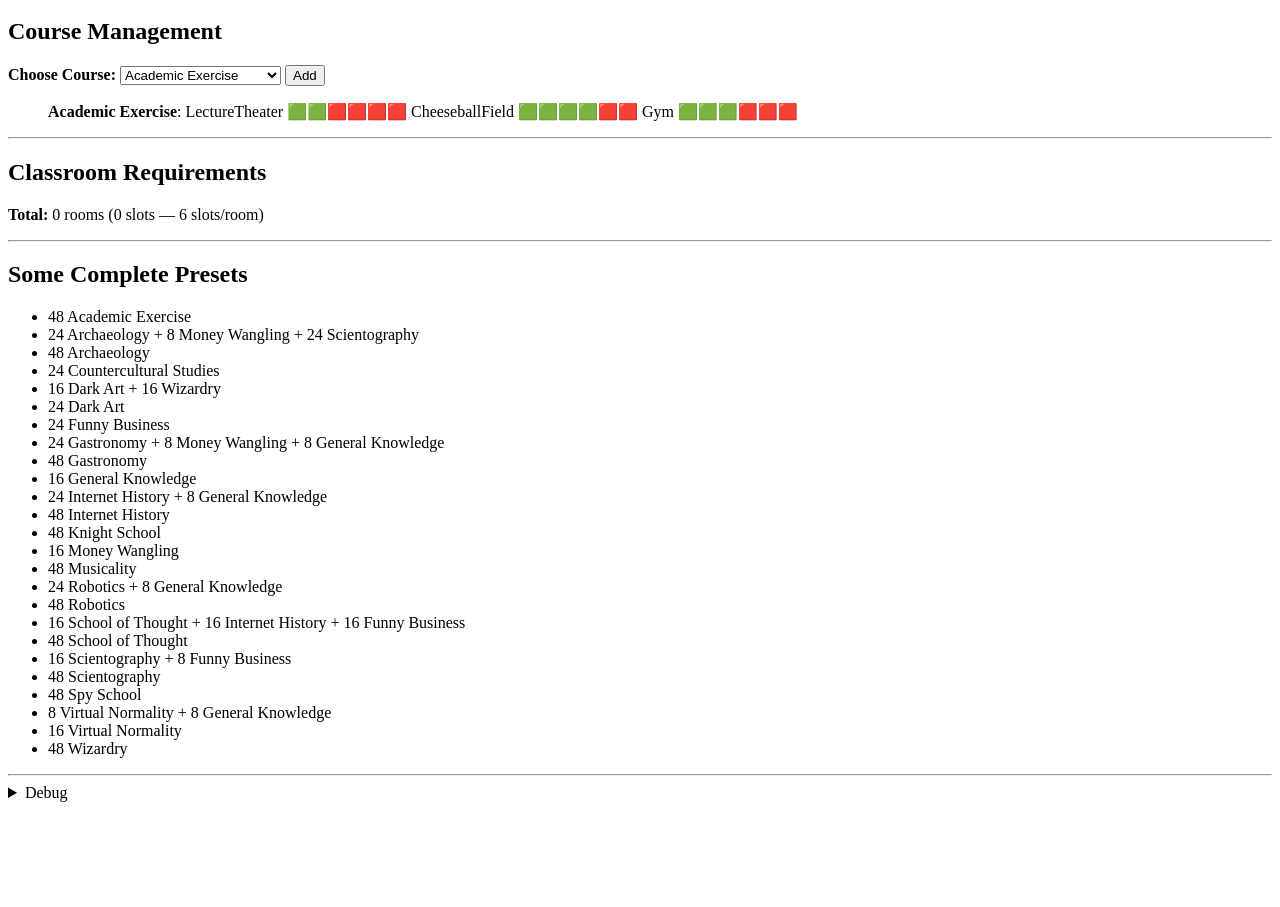
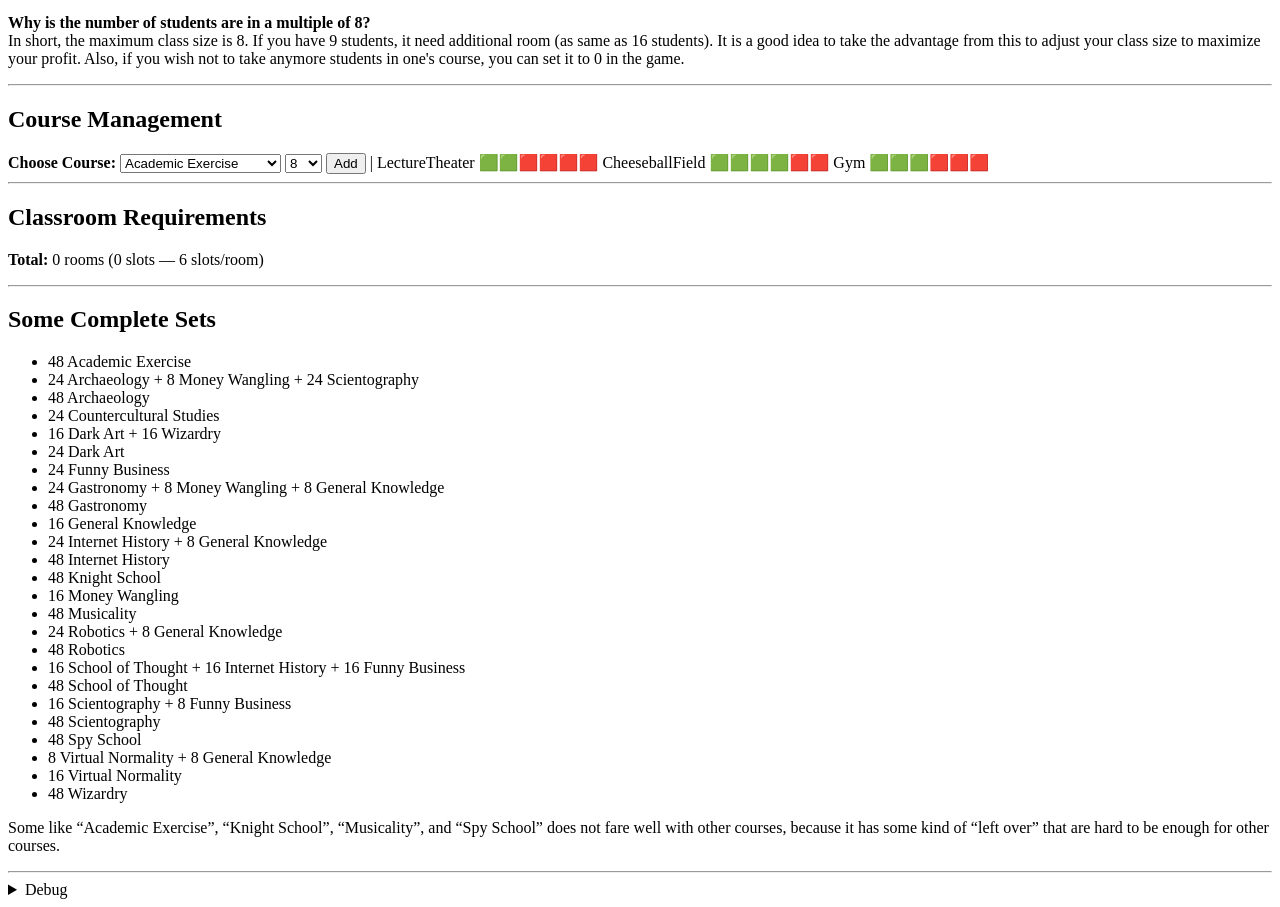
Before and after one commit to rootEnginear/tpc-course-planner, a Next.js app: page / in a window 1280 px wide. Shown: the part 118-1025 px from the top of the page. Before the commit the page ends 928 px from the top, so only its background shows below. Built offline with nearby package versions, Linux system fonts and the light colour scheme.

Commit message:
feat: can add with multiplier, change text

```diff
--- a/src/pages/index.tsx
+++ b/src/pages/index.tsx
@@ -4,23 +4,24 @@ import RoomVis from "@/components/RoomVis";
 import { CourseName, COURSES, COURSE_NAME, RoomType } from "@/data/courses";
 import { PartialRecord } from "@/utils/partialrecord";
 
-type SelectedCourseDetail = { multiplier: number };
-type SelectedCourseData = PartialRecord<CourseName, SelectedCourseDetail>;
+type SelectedCourseData = PartialRecord<CourseName, number>;
 
 export default function Home() {
   const [currentSelectedCourse, setCurrentSelectedCourse] = useState<
     CourseName | undefined
   >("Academic Exercise");
+  const [currentMultiplier, setCurrentMultiplier] = useState(1);
 
   const [selectedCourse, setSelectedCourse] = useState<SelectedCourseData>({});
 
   const addCourse = () => {
     if (!currentSelectedCourse || availableList.length === 0) return;
 
-    setSelectedCourse((e) => ({ ...e, [currentSelectedCourse]: { multiplier: 1 } }));
+    setSelectedCourse((e) => ({ ...e, [currentSelectedCourse]: currentMultiplier }));
     setCurrentSelectedCourse(
       availableList.find((course) => course !== currentSelectedCourse)
     );
+    setCurrentMultiplier(1);
   };
 
   const removeCourse = (course: CourseName) => {
@@ -28,11 +29,11 @@ export default function Home() {
       const { [course]: _, ...f } = e;
       return f;
     });
-    if (availableList.length === 0) return course;
+    if (availableList.length === 0) setCurrentSelectedCourse(course);
   };
 
   const changeStudentsInCourse = (course: CourseName, multiplier: number) => {
-    setSelectedCourse((e) => ({ ...e, [course]: { multiplier } }));
+    setSelectedCourse((e) => ({ ...e, [course]: multiplier }));
   };
 
   const availableList = COURSE_NAME.filter(
@@ -41,7 +42,7 @@ export default function Home() {
 
   const requiredRoom = useMemo(
     () =>
-      Object.entries(selectedCourse).reduce((all, [name, { multiplier }]) => {
+      Object.entries(selectedCourse).reduce((all, [name, multiplier]) => {
         const _all: PartialRecord<RoomType, number> = { ...all };
         const requiredCourseRooms = COURSES[name as CourseName].class.total;
 
@@ -60,17 +61,26 @@ export default function Home() {
     <main>
       <h1>Two Point Campus Course Planner</h1>
       <p>
-        Plan your campus courses before you click the &ldquo;Confirm&rdquo; button, lose
-        your point, and end up with uneven class.
+        This tool will help you to plan your perfect course combination for your campus.
+        However, this is just a simple mathematical calculation. In practice, you might
+        have to fight with your timetable scheduler.
+      </p>
+      <p>
+        <strong>Why is the number of students are in a multiple of 8?</strong>
+        <br />
+        In short, the maximum class size is 8. If you have 9 students, it need additional
+        room (as same as 16 students). It is a good idea to take the advantage from this
+        to adjust your class size to maximize your profit. Also, if you wish not to take
+        anymore students in one&apos;s course, you can set it to 0 in the game.
       </p>
       <hr />
       <h2>Course Management</h2>
       <ul>
-        {Object.entries(selectedCourse).map(([name, data]) => (
+        {Object.entries(selectedCourse).map(([name, multiplier]) => (
           <li key={name}>
             {name} | Students:{" "}
             <select
-              value={data.multiplier}
+              value={multiplier}
               onChange={(e) =>
                 changeStudentsInCourse(name as CourseName, +e.target.value)
               }
@@ -91,9 +101,9 @@ export default function Home() {
             |{" "}
             {Object.entries(COURSES[name as CourseName].class.total).map(
               ([name, val]) => (
-                <>
-                  <span>{name}</span> <RoomVis slots={val} />{" "}
-                </>
+                <Fragment key={name}>
+                  <span>{name}</span> <RoomVis slots={val * multiplier} />{" "}
+                </Fragment>
               )
             )}
           </li>
@@ -119,20 +129,35 @@ export default function Home() {
           )}
         </select>
       </label>{" "}
+      <select
+        value={currentMultiplier}
+        onChange={(e) => setCurrentMultiplier(+e.target.value)}
+        disabled={availableList.length === 0}
+      >
+        <option value={8}>64</option>
+        <option value={7}>56</option>
+        <option value={6}>48</option>
+        <option value={5}>40</option>
+        <option value={4}>32</option>
+        <option value={3}>24</option>
+        <option value={2}>16</option>
+        <option value={1}>8</option>
+        <option value={0}>0</option>
+      </select>{" "}
       <button type="button" onClick={addCourse} disabled={availableList.length === 0}>
         Add
-      </button>
+      </button>{" "}
       {currentSelectedCourse && (
-        <blockquote>
-          <strong>{currentSelectedCourse}</strong>:{" "}
+        <>
+          |{" "}
           {Object.entries(COURSES[currentSelectedCourse].class.total).map(
             ([name, val]) => (
               <Fragment key={name}>
-                {name} <RoomVis slots={val} />{" "}
+                {name} <RoomVis slots={val * currentMultiplier} />{" "}
               </Fragment>
             )
           )}
-        </blockquote>
+        </>
       )}
       <hr />
       <h2>Classroom Requirements</h2>
@@ -141,15 +166,17 @@ export default function Home() {
         slots/room)
       </p>
       <ul>
-        {Object.entries(requiredRoom).map(([roomName, slotNumber]) => (
-          <li key={roomName}>
-            {roomName} | {Math.ceil(slotNumber / 6)} rooms ({slotNumber} slots) |{" "}
-            <RoomVis slots={slotNumber} />
-          </li>
-        ))}
+        {Object.entries(requiredRoom)
+          .sort((a, z) => a[0].localeCompare(z[0]))
+          .map(([roomName, slotNumber]) => (
+            <li key={roomName}>
+              {roomName} | {Math.ceil(slotNumber / 6)} rooms ({slotNumber} slots) |{" "}
+              <RoomVis slots={slotNumber} />
+            </li>
+          ))}
       </ul>
       <hr />
-      <h2>Some Complete Presets</h2>
+      <h2>Some Complete Sets</h2>
       <ul>
         <li>48 Academic Exercise</li>
         <li>24 Archaeology + 8 Money Wangling + 24 Scientography</li>
@@ -177,7 +204,13 @@ export default function Home() {
         <li>16 Virtual Normality</li>
         <li>48 Wizardry</li>
       </ul>
-      <hr></hr>
+      <p>
+        Some like &ldquo;Academic Exercise&rdquo;, &ldquo;Knight School&rdquo;,
+        &ldquo;Musicality&rdquo;, and &ldquo;Spy School&rdquo; does not fare well with
+        other courses, because it has some kind of &ldquo;left over&rdquo; that are hard
+        to be enough for other courses.
+      </p>
+      <hr />
       <details>
         <summary>Debug</summary>
         <pre>
```
Also changed, not shown: .eslintrc.json.
